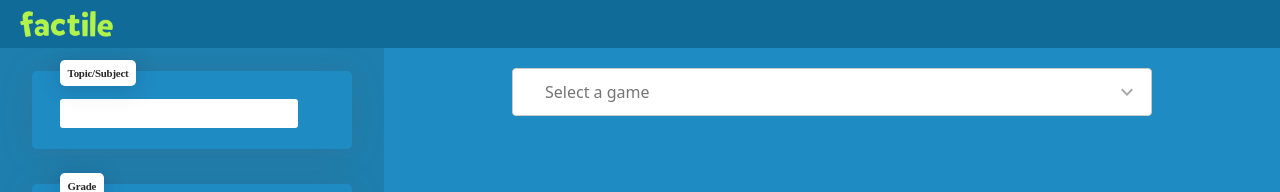
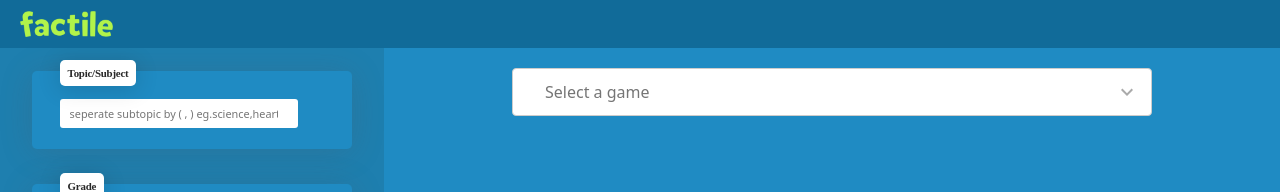
Before and after one commit to riya-deligence/questionGenerator, a React (Create React App) app: page / in a window 1280 px wide. Shown: the top 192 px of the page. Built offline with nearby package versions, Linux system fonts and the light colour scheme.

Commit message:
add subtopics functionality

```diff
--- a/src/App.js
+++ b/src/App.js
@@ -135,7 +135,7 @@ function App() {
       // const prompt = `${value} ${selectedOption} one liner questions and answers related to ${question} for grade ${grade}`;
       const prompt = `generate ${value}  ${selectedOption} questions with answer for ${grade} grade student on ${question}`;
 
-      const apiKey = "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";
+      const apiKey = "";
       const apiUrl = "https://api.openai.com/v1/completions";
 
       const headers = {
@@ -166,47 +166,7 @@ function App() {
     setIsLoading(false);
   };
 
-  // useEffect(() => {
-  //   setFilteredOptions(options);
-  // }, [options]);
 
-  // useEffect(() => {
-  //   const handleClickOutside = (event) => {
-  //     if (dropdownRef.current && !dropdownRef.current.contains(event.target)) {
-  //       setIsDropdownOpen(false);
-  //     }
-  //   };
-
-  //   document.addEventListener("mousedown", handleClickOutside);
-  //   return () => {
-  //     document.removeEventListener("mousedown", handleClickOutside);
-  //   };
-  // }, []);
-
-  // const handleInputChange = (event) => {
-  //   const value = event.target.value;
-  //   setSearchTerm(value);
-  //   filterOptions(value);
-  //   setIsDropdownOpen(true);
-  // };
-
-  // const handleOptionSelect = (option) => {
-  //   setSelectedGame(option);
-  //   setSearchTerm("");
-  //   setFilteredOptions(options);
-  //   setIsDropdownOpen(false);
-  // };
-
-  // const filterOptions = (searchTerm) => {
-  //   const filteredOptions = options.filter((option) =>
-  //     option.toLowerCase().includes(searchTerm.toLowerCase())
-  //   );
-  //   setFilteredOptions(filteredOptions);
-  // };
-
-  // const toggleDropdown = () => {
-  //   setIsDropdownOpen(!isDropdownOpen);
-  // };
 
   const handleGameUpdate = (updatedGame) => {
     setSelectedGame(updatedGame);
@@ -231,6 +191,7 @@ function App() {
                 className="topic"
                 type="text"
                 value={question}
+                placeholder="seperate subtopic by ( , ) eg.science,heart"
                 onChange={handleChange}
               />
               <div className="subject-list">
@@ -258,18 +219,7 @@ function App() {
 
             <div className="box">
               <label className="heading">Grade</label>
-              {/* <select onChange={gradeChange} className="dropDown dropdown-select">
-                <option value="1">1</option>
-                <option value="2">2</option>
-                <option value="3">3</option>
-                <option value="4">4</option>
-                <option value="5">5</option>
-                <option value="6">6</option>
-                <option value="7">7</option>
-                <option value="8">8</option>
-                <option value="9">9</option>
-                <option value="10">10</option>
-              </select> */}
+
               <SearchableDropdown options={gradeOptions} selectedOption={grade} setSelectedOption={gradeChange} useStyle2={true}/>
             </div>
             <div className="box">
```
